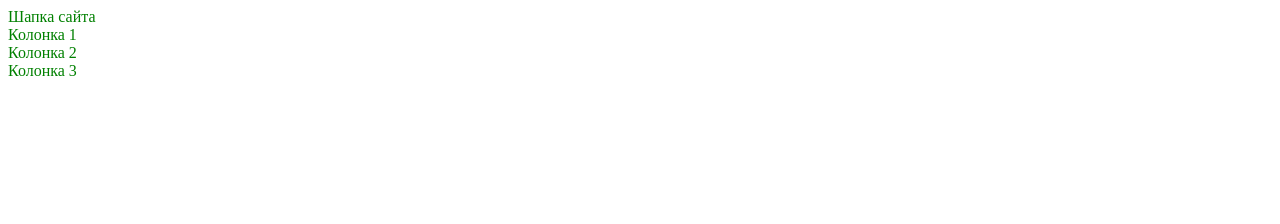
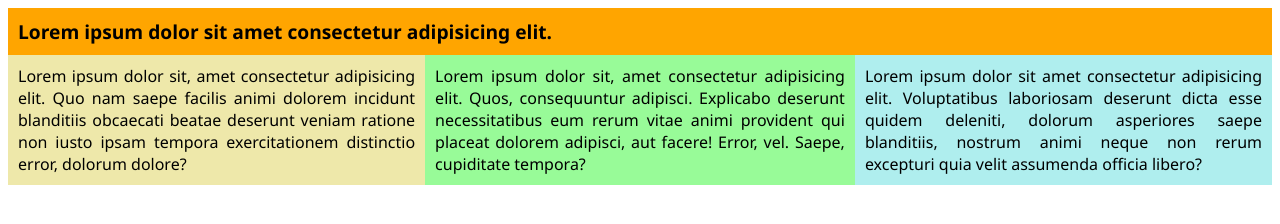
Before and after one commit to NikSt4798/html--three-column-layout, a website built with webpack: page src/index.html in a window 1280 px wide. Built offline with nearby package versions, Linux system fonts and the light colour scheme.

Commit message:
create layout

```diff
--- a/src/index.html
+++ b/src/index.html
@@ -1,17 +1,19 @@
 <!DOCTYPE html>
 <html lang="en">
   <head>
-    <meta charset="UTF-8" />
-    <meta http-equiv="X-UA-Compatible" content="IE=edge" />
-    <meta name="viewport" content="width=device-width, initial-scale=1.0" />
-    <title>Document</title>
+    <title>Three-column layout</title>
   </head>
   <body>
-    <div class="header">Шапка сайта</div>
+    <div class="header">Lorem ipsum dolor sit amet consectetur adipisicing elit.</div>
     <div class="layout">
-        <div class="col1">Колонка 1</div>
-        <div class="col2">Колонка 2</div>
-        <div class="col3">Колонка 3</div>
-    </div>
+        <div class="col1">
+          <p>Lorem ipsum dolor sit, amet consectetur adipisicing elit. Quo nam saepe facilis animi dolorem incidunt blanditiis obcaecati beatae deserunt veniam ratione non iusto ipsam tempora exercitationem distinctio error, dolorum dolore?</p>
+        </div>
+        <div class="col2">
+          <p>Lorem ipsum dolor sit, amet consectetur adipisicing elit. Quos, consequuntur adipisci. Explicabo deserunt necessitatibus eum rerum vitae animi provident qui placeat dolorem adipisci, aut facere! Error, vel. Saepe, cupiditate tempora?</p>
+        </div>
+        <div class="col3">
+          <p>Lorem ipsum dolor sit amet consectetur adipisicing elit. Voluptatibus laboriosam deserunt dicta esse quidem deleniti, dolorum asperiores saepe blanditiis, nostrum animi neque non rerum excepturi quia velit assumenda officia libero?</p>
+        </div>
   </body>
 </html>
--- a/style/style.css
+++ b/style/style.css
@@ -1,3 +1,38 @@
-div{
-    color: green;
+.header{
+    background: orange;
+    padding: 10px;
+    font-size: larger;
+    font-family: 'Segoe UI';
+    font-weight: 700
 }
+.layout{
+    position: relative;
+}
+
+.layout div{
+    position: absolute;
+    text-align: justify;
+}
+
+.layout p{
+    margin: 10px;
+    font-size: normal;
+    font-family: 'Segoe UI';
+}
+
+.col1{
+    background: palegoldenrod;
+    width: 33%;
+}
+
+.col2{
+    background: palegreen;
+    width: 34%;
+    left: 33%;
+}
+
+.col3{
+    background: paleturquoise;
+    width: 33%;
+    right: 0;
+}
```
